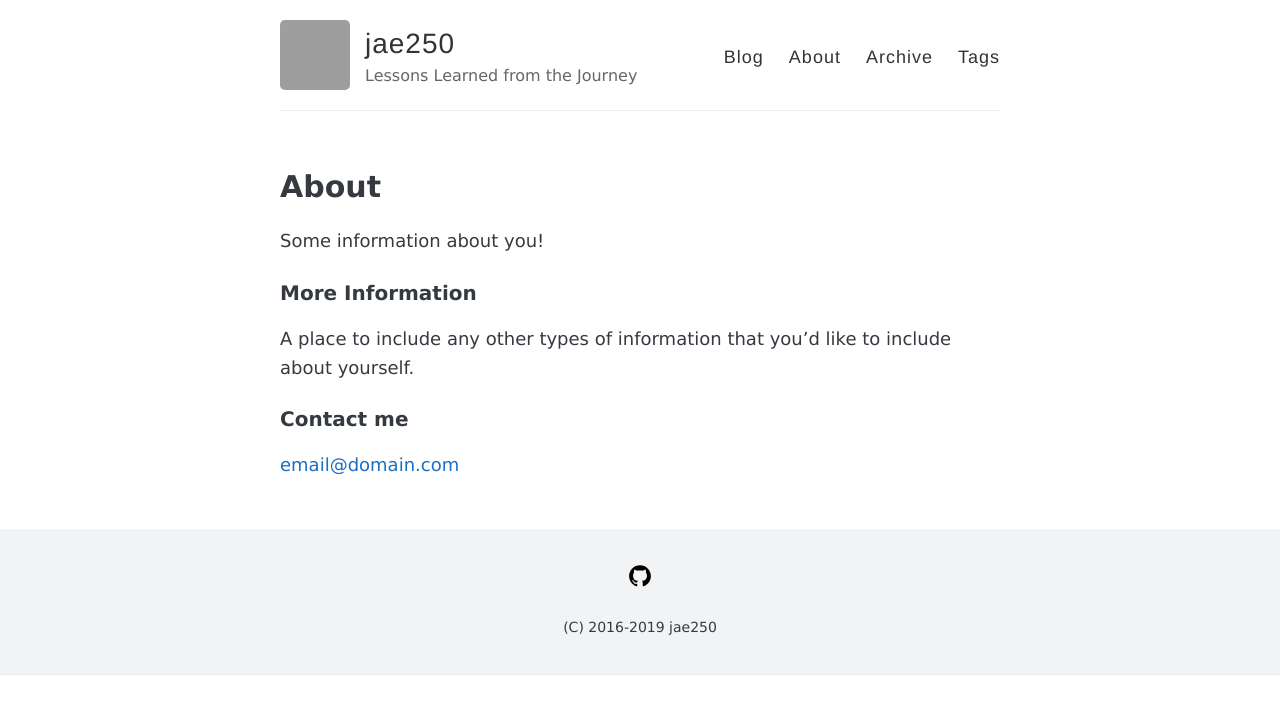
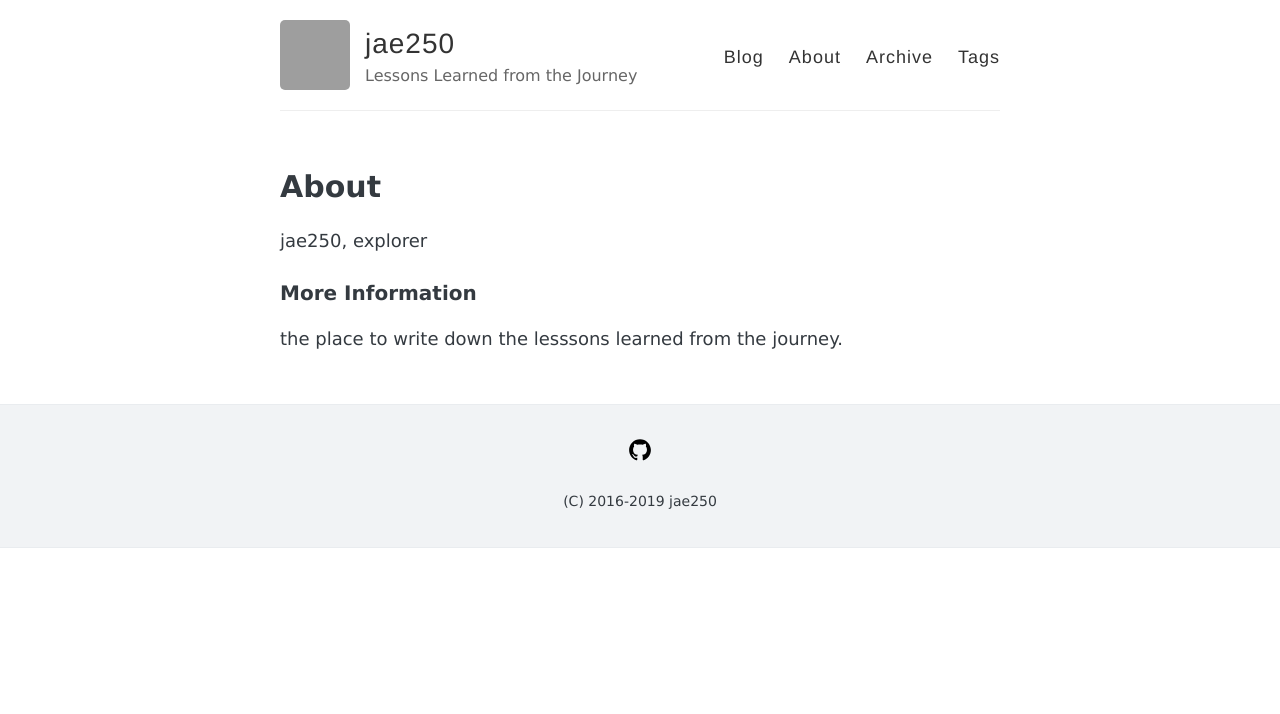
Before and after one commit to jae250/jae250.github.io, a Jekyll site: the page built from about.md, in a window 1280 px wide. Shown: the top 714 px of the page. Built offline with Jekyll 4.4.1, drawn with Linux system fonts in a browser that asks for light colours; grey boxes are pictures that could not be loaded.

Commit message:
Update about.md

```diff
--- a/about.md
+++ b/about.md
@@ -4,12 +4,8 @@ title: About
 permalink: /about/
 ---
 
-Some information about you!
+jae250, explorer
 
 ### More Information
 
-A place to include any other types of information that you'd like to include about yourself.
-
-### Contact me
-
-[email@domain.com](mailto:email@domain.com)
+the place to write down the lesssons learned from the journey.
```
